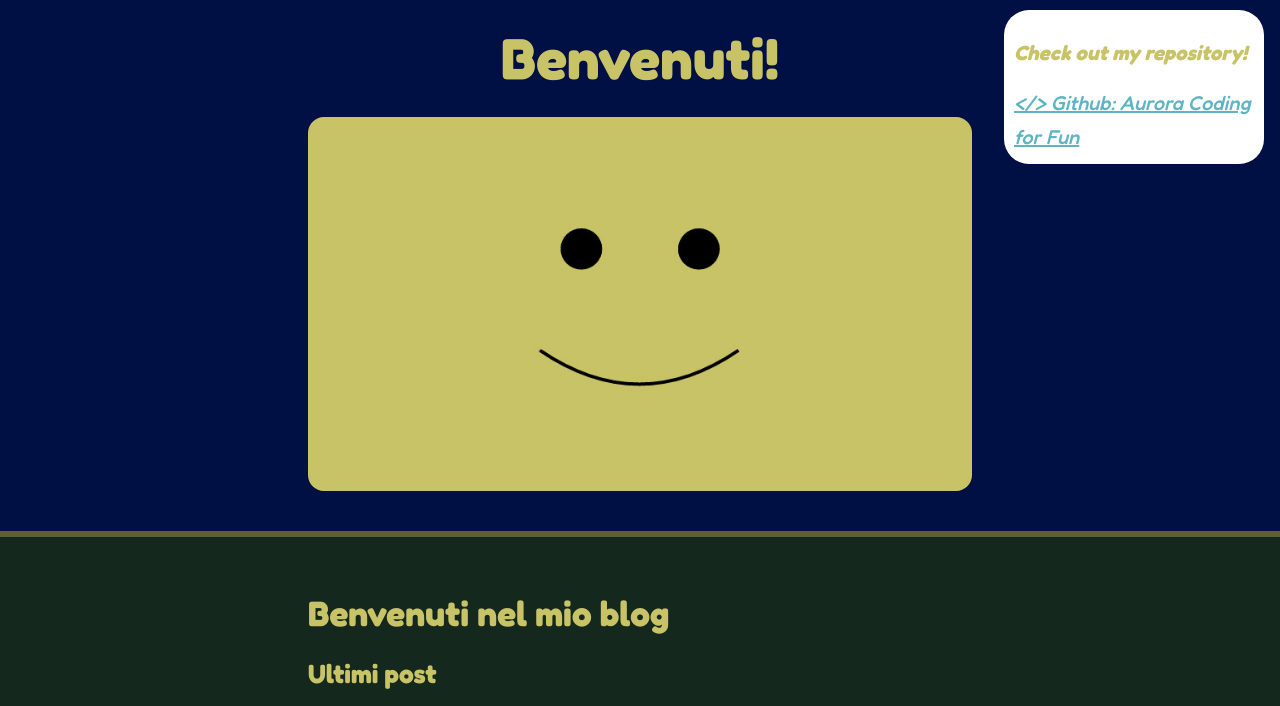
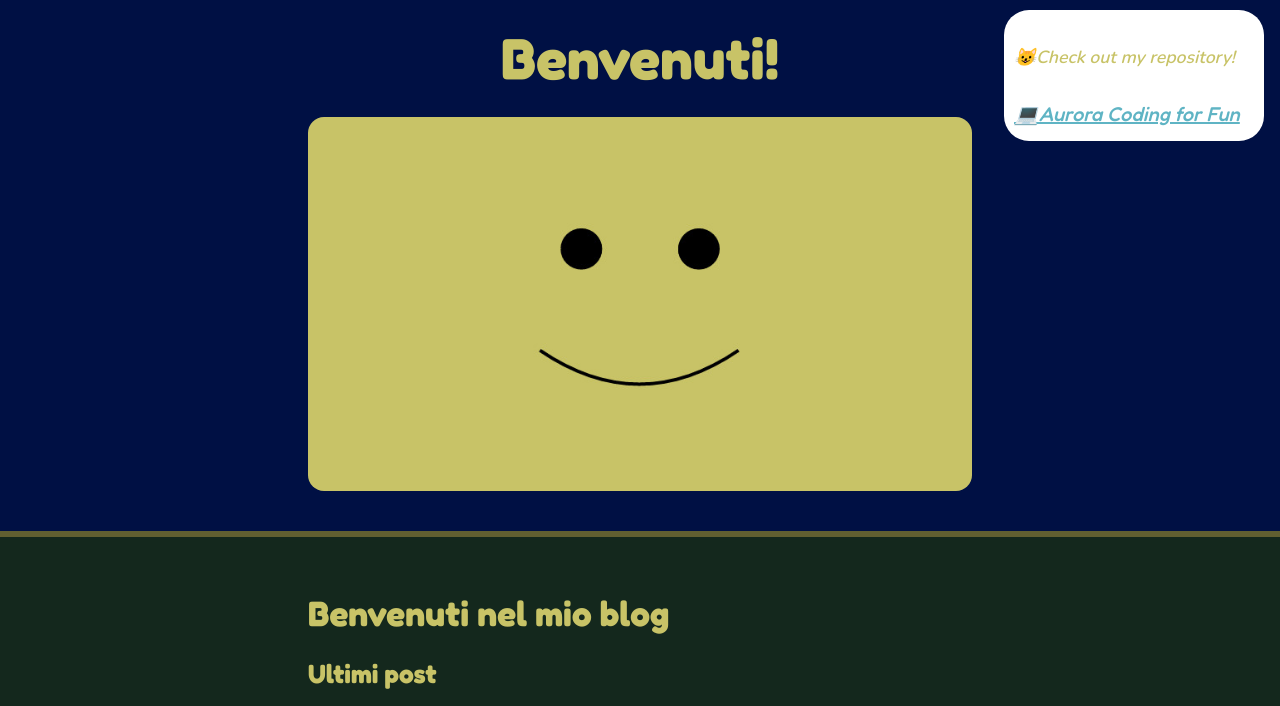
Before and after one commit to AuroraCodingForFun/BlogSite, a Jekyll site: the page built from index.md, in a window 1280 px wide. Shown: the top 706 px of the page. Built offline with Jekyll 4.4.1, drawn with Linux system fonts in a browser that asks for light colours; grey boxes are pictures that could not be loaded.

```diff
--- a/index.md
+++ b/index.md
@@ -48,8 +48,8 @@ aside.laterale {
 
 <div>
     <aside class="laterale">
-      <h3>Check out my repository!</h3>
-        <a class="brand" href="https://github.com/AuroraCodingForFun"> </> Github: Aurora Coding for Fun</a>
+      <h4>😺Check out my repository!</h4>
+        <a class="brand" href="https://github.com/AuroraCodingForFun">💻Aurora Coding for Fun</a>
     </aside>
 <h1>Benvenuti nel mio blog </h1>
 <h2> Ultimi post </h2>
```
